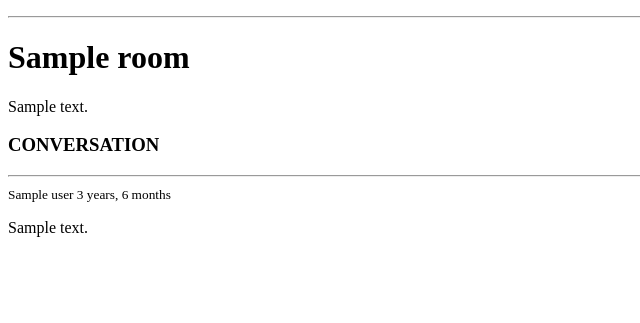
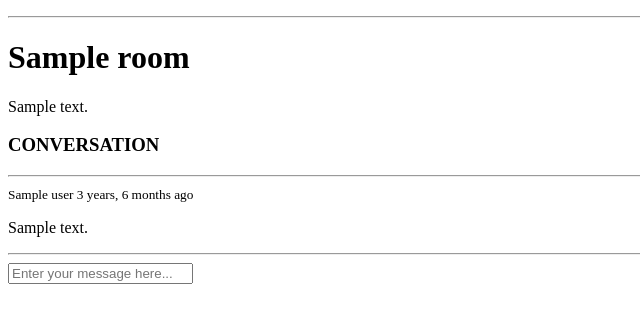
Before and after one commit to Manasseh-Kinyua/estudiar_django, a Django app: template base/templates/base/room.html in a window 1280 px wide. Shown: the part 153-476 px from the top of the page, without its empty margins (0-640 px from the left). Run offline with Django 4.2, Linux system fonts and the light colour scheme; a user stored in the database is signed in; the template is opened without the code that fills it: most values are stand-ins (such as "Sample title", 1, 10 or a date in 2020).

Commit message:
create message functionality

```diff
--- a/base/templates/base/room.html
+++ b/base/templates/base/room.html
@@ -12,10 +12,21 @@
 
 {% for message in room_messages %}
 <div>
-    <small>{{message.user}} {{message.created | timesince}}</small>
+    <small>{{message.user}} {{message.created | timesince}} ago</small>
     <p>{{message.body}}</p>
+    <hr>
 </div>
 {% endfor %}
 </div>
 
+{% if request.user.is_authenticated %}
+<div class="comment-form">
+    <form action="" method="POST">
+        {% csrf_token %}
+
+        <input type="text" name="body" placeholder="Enter your message here...">
+    </form>
+</div>
+{% endif %}
+
 {% endblock content %}
```
Also changed, not shown: base/views.py (+8 -0 lines), db.sqlite3.
